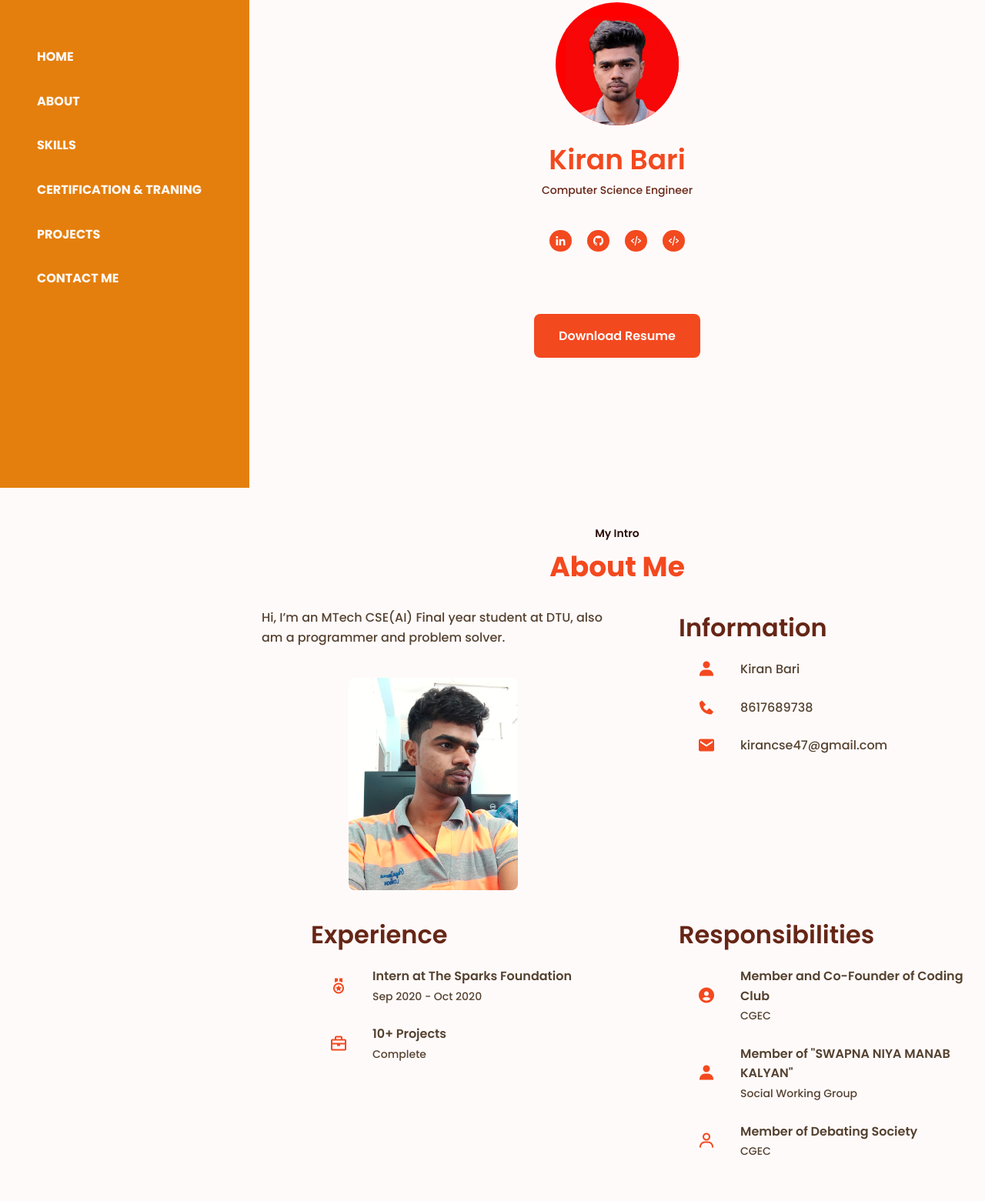
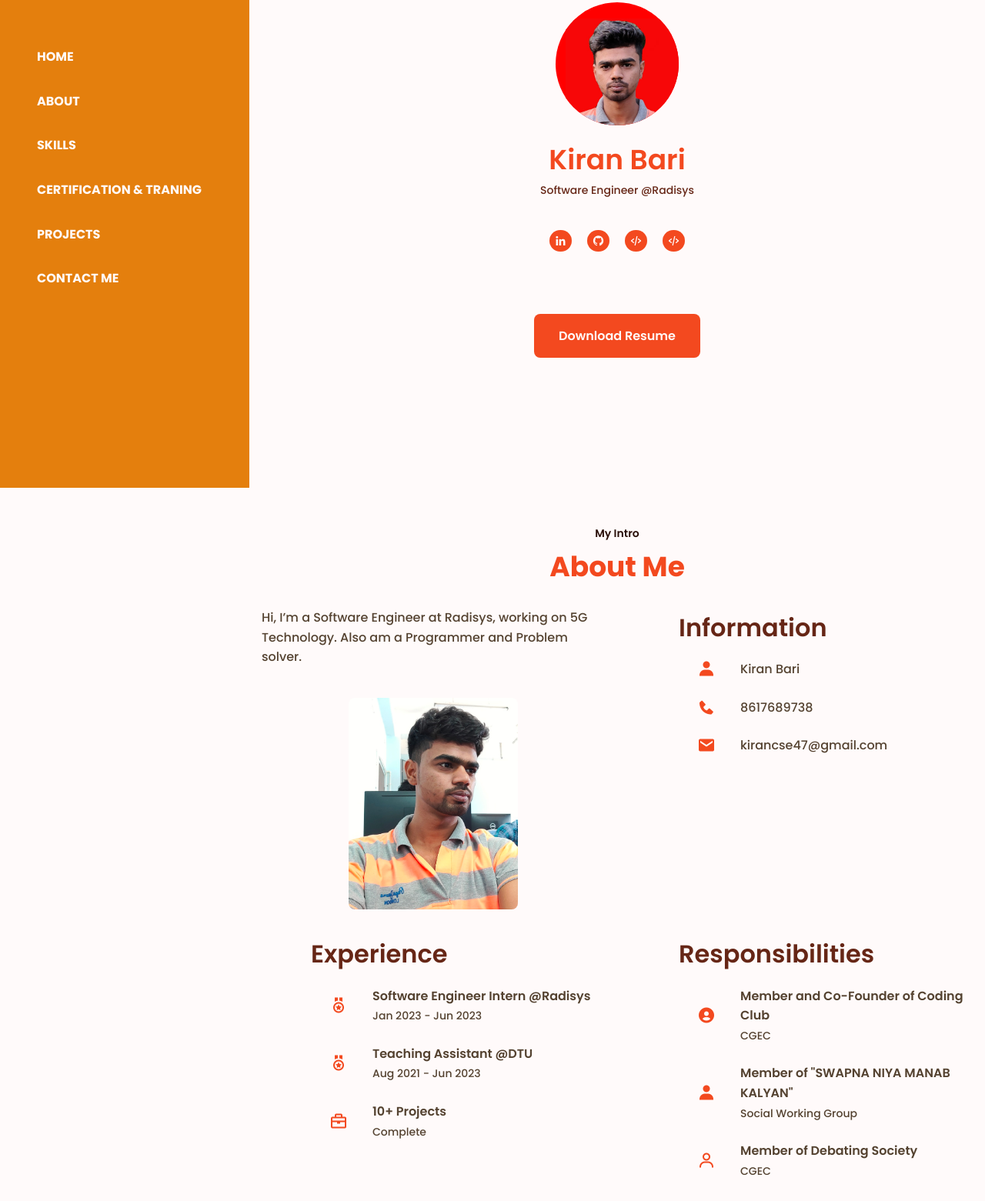
Before and after one commit to kiranbari/kiranbari.github.io, a plain HTML site: page index.html in a window 1280 px wide. Shown: the part 166-1727 px from the top of the page at 77% size. Drawn offline with nearby package versions, Linux system fonts and the light colour scheme.

Commit message:
Update index.html
Radisys updated

```diff
--- a/index.html
+++ b/index.html
@@ -54,7 +54,7 @@
                     </div>
 
                     <h1 class="home_title">Kiran Bari</h1>
-                    <span class="home_profession">Computer Science Engineer</span>
+                    <span class="home_profession">Software Engineer @Radisys</span>
 
                     <div class="home_social">
                         <a href="https://www.linkedin.com/in/kiran-bari-a31361168/" target="_blank" class="home_social_link"><i
@@ -79,7 +79,7 @@
 
             <div class="about_container bd-grid">
                 <div class="about_data">
-                    <p class="about_description">Hi, I’m an MTech CSE(AI) Final year student at DTU, also am a programmer and problem solver.</p>
+                    <p class="about_description">Hi, I’m a Software Engineer at Radisys, working on 5G Technology. Also am a Programmer and Problem solver.</p>
                     <img src="assets/img/about1.png" alt="" class="about_img">
                 </div>
 
@@ -108,8 +108,16 @@
                     <div class="about_information-data">
                         <i class="bx bx-medal about_information-icon"></i>
                         <div>
-                            <span class="about_information-subtitle">Intern at The Sparks Foundation</span>
-                            <span class="about_information-subtitle-small">Sep 2020 - Oct 2020</span>
+                            <span class="about_information-subtitle">Software Engineer Intern @Radisys</span>
+                            <span class="about_information-subtitle-small">Jan 2023 - Jun 2023</span>
+                        </div>
+                    </div>
+
+                    <div class="about_information-data">
+                        <i class="bx bx-medal about_information-icon"></i>
+                        <div>
+                            <span class="about_information-subtitle">Teaching Assistant @DTU</span>
+                            <span class="about_information-subtitle-small">Aug 2021 - Jun 2023</span>
                         </div>
                     </div>
 
```
